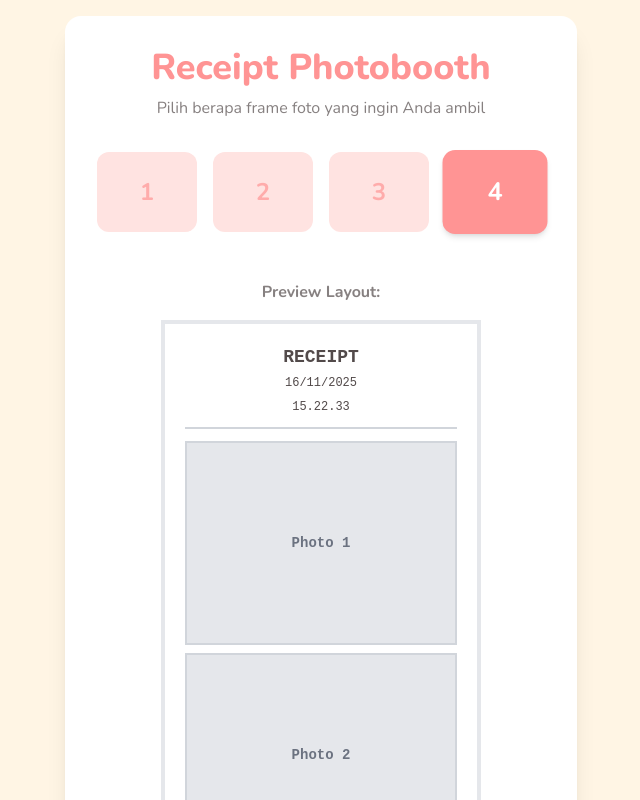
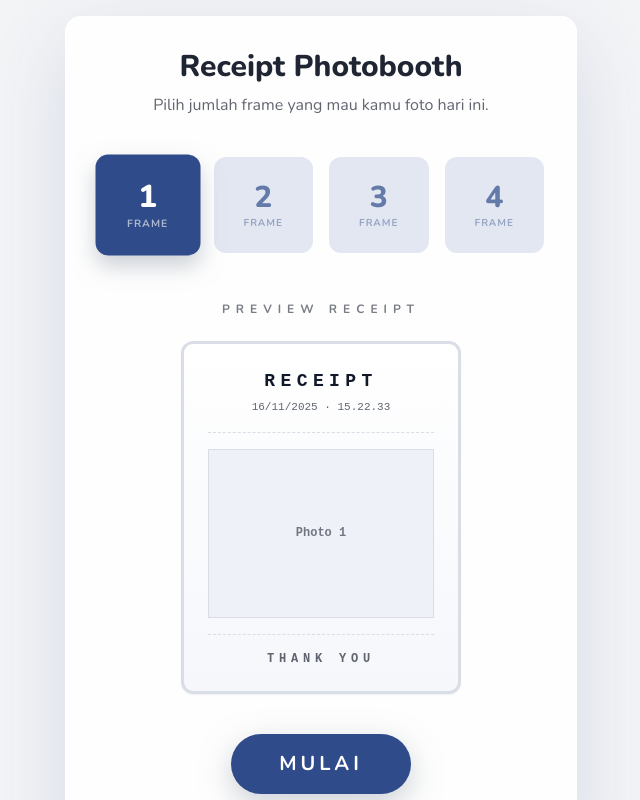
Before and after one commit to DaffaaAprilino/Receipt-Photobooth, a React (Vite) app: page / in a window 1280 px wide. Shown: the top 800 px of the page, without its empty margins (319-959 px from the left). Built offline with nearby package versions, Linux system fonts and the light colour scheme.

Commit message:
fix fitur

```diff
--- a/src/App.tsx
+++ b/src/App.tsx
@@ -3,8 +3,8 @@ import PhotoBooth from './components/PhotoBooth';
 
 export default function App() {
   return (
-    // PASTIKAN KELASNYA INI:
-    <div className="min-h-screen bg-brand-bg flex items-center justify-center p-4 font-sans text-brand-text">
+    // BG-GRAY-100 INI KUNCINYA
+    <div className="min-h-screen w-full bg-gray-100 flex items-center justify-center p-4 font-sans text-gray-900 overflow-x-hidden">
       <PhotoBooth />
     </div>
   );
--- a/src/components/FrameSelector.tsx
+++ b/src/components/FrameSelector.tsx
@@ -9,71 +9,84 @@ interface Props {
 
 export default function FrameSelector({ onFrameSelect, defaultFrameCount }: Props) {
   const [selectedFrameCount, setSelectedFrameCount] = useState<FrameCount>(defaultFrameCount);
-  const [previewFrameCount, setPreviewFrameCount] = useState<FrameCount>(defaultFrameCount);
 
   return (
-    // Ganti style card utama
-    <div className="bg-brand-surface rounded-2xl shadow-xl p-8 max-w-lg mx-auto">
-      <h1 className="text-4xl font-extrabold text-center mb-2 text-brand-primary">Receipt Photobooth</h1>
-      <p className="text-center text-brand-text/70 mb-8">Pilih berapa frame foto yang ingin Anda ambil</p>
+    <div className="w-full max-w-lg mx-auto rounded-2xl border border-white/70 bg-white/90 p-8 text-center shadow-[0_25px_80px_rgba(47,75,138,0.15)]">
+      <div className="space-y-2">
+        <h1 className="text-3xl font-black text-brand-text">Receipt Photobooth</h1>
+        <p className="text-base text-brand-text/70">
+          Pilih jumlah frame yang mau kamu foto hari ini.
+        </p>
+      </div>
 
-      {/* Ganti style tombol pilihan frame */}
-      <div className="grid grid-cols-2 md:grid-cols-4 gap-4 mb-8">
-        {([1, 2, 3, 4] as const).map(num => (
+      <div className="mt-10 grid gap-4 grid-cols-4 place-items-center">
+        {([1, 2, 3, 4] as const).map(num => {
+          const isActive = selectedFrameCount === num;
+          return (
             <button
               key={num}
-            onMouseEnter={() => setPreviewFrameCount(num)}
               onClick={() => setSelectedFrameCount(num)}
-            className={`p-6 rounded-xl font-bold text-2xl transition-all ${
-                selectedFrameCount === num
-                ? 'bg-brand-primary text-white scale-105 shadow-md'
-                : 'bg-brand-secondary text-brand-primary/70 hover:bg-brand-secondary/80'
+              // REVISI: Ubah shadow jadi abu-abu (gray-400/50)
+              className={`h-24 w-full rounded-xl border-2 flex flex-col items-center justify-center transition-all duration-200 ${
+                isActive
+                  ? 'border-brand-primary bg-brand-primary text-white shadow-[0_10px_20px_rgba(156,163,175,0.5)] scale-105'
+                  : 'border-brand-secondary bg-brand-secondary text-brand-primary/70 hover:border-brand-primary/50 hover:bg-brand-secondary/80'
               }`}
             >
-            {num}
+              <span className="text-3xl font-black">{num}</span>
+              <span className="text-[10px] font-bold uppercase tracking-widest opacity-60">
+                Frame
+              </span>
             </button>
+          );
+        })}
+      </div>
+
+      <div className="mt-12 mb-10">
+        <p className="text-xs font-semibold uppercase tracking-[0.5em] text-brand-text/60 mb-6">
+          Preview Receipt
+        </p>
+        <div className="flex justify-center">
+          <div className="relative w-full max-w-[280px] font-['Courier_New',monospace]">
+            <div className="relative rounded-xl border-[3px] border-[#D9DDE6] bg-gradient-to-b from-white to-[#F5F7FB] p-6 shadow-sm">
+              <div className="text-center text-[18px] font-black tracking-[0.3em]">RECEIPT</div>
+              <p className="mt-1 text-center text-[11px] text-brand-text/70">
+                {new Date().toLocaleDateString('id-ID')} · {new Date().toLocaleTimeString('id-ID')}
+              </p>
+
+              <div className="mt-4 border-t border-b border-dashed border-[#D9DDE6] py-4 space-y-3">
+                {Array.from({ length: selectedFrameCount }).map((_, idx) => (
+                  <div
+                    key={idx}
+                    className="flex items-center justify-center border border-[#D9DDE6] bg-[#EEF1F8] text-xs font-semibold text-brand-text/60"
+                    style={{ aspectRatio: '4 / 3' }}
+                  >
+                    Photo {idx + 1}
+                  </div>
                 ))}
               </div>
 
-      {/* Ganti style preview receipt */}
-      <div className="mt-12 mb-8">
-        <p className="text-center text-brand-text/70 mb-4 font-semibold">Preview Layout:</p>
-        <div className="mx-auto" style={{ maxWidth: '320px', fontFamily: '"Courier New", monospace' }}>
-          {/* Ganti border hitam jadi lebih soft */}
-          <div className="border-4 border-gray-200 bg-white p-5">
-            <p className="text-center font-bold mb-1" style={{ fontSize: '18px' }}>RECEIPT</p>
-            <p className="text-center text-xs mb-2">
-              {new Date().toLocaleDateString('id-ID')}
+              <p className="mt-4 text-center text-xs font-bold tracking-[0.4em] text-brand-text/70">
+                THANK YOU
               </p>
-            <p className="text-center text-xs mb-3">
-              {new Date().toLocaleTimeString('id-ID')}
-            </p>
-            <div className="border-t-2 border-b-2 border-gray-300 py-3 space-y-2">
-              {Array.from({ length: previewFrameCount }).map((_, idx) => (
-                <div key={idx} className="w-full bg-gray-200 border-2 border-gray-300 flex items-center justify-center" style={{ aspectRatio: '4/3' }}>
-                  <span className="text-gray-500 text-sm font-semibold">Photo {idx + 1}</span>
             </div>
-              ))}
-            </div>
-            <p className="text-center text-xs font-bold mt-3">Thank You!</p>
           </div>
         </div>
       </div>
 
-      {/* Ganti style tombol Mulai */}
-      <div className="mt-8 text-center">
+      <div className="flex flex-col items-center gap-3 text-center">
         <button
           onClick={() => onFrameSelect(selectedFrameCount)}
-          // Ganti style tombol outline-mu
-          className="bg-brand-surface text-brand-primary font-bold text-xl py-3 px-12 rounded-full border-2 border-brand-primary hover:bg-brand-secondary transition-colors"
+          // REVISI: Ubah shadow jadi abu-abu (gray-400/50)
+          className="inline-flex items-center gap-3 rounded-full bg-brand-primary px-12 py-4 text-xl font-bold uppercase tracking-[0.2em] text-white shadow-[0_10px_30px_rgba(156,163,175,0.5)] transition-transform hover:scale-105 active:scale-95"
         >
           Mulai
         </button>
+
+        <p className="text-sm text-brand-text/60">
+          Tekan tombol di atas untuk memulai foto.
+        </p>
       </div>
-
-      <p className="text-center text-sm text-brand-text/60 mt-4">
-        Pilih jumlah frame dan tekan tombol Mulai
-      </p>
     </div>
   );
 }
--- a/src/components/PhotoBooth.tsx
+++ b/src/components/PhotoBooth.tsx
@@ -1,5 +1,5 @@
 // src/components/PhotoBooth.tsx
-import { useRef, useState, useEffect } from 'react'; // <-- Tambah useEffect
+import { useRef, useState, useEffect } from 'react';
 import { FrameCount, Photo, Step } from '../types';
 
 import FrameSelector from './FrameSelector';
@@ -10,7 +10,8 @@ import PrintingOverlay from './PrintingOverlay';
 export default function PhotoBooth() {
   const videoRef = useRef<HTMLVideoElement>(null);
   const canvasRef = useRef<HTMLCanvasElement>(null);
-  const [frameCount, setFrameCount] = useState<FrameCount>(4);
+
+  const [frameCount, setFrameCount] = useState<FrameCount>(1);
   const [photos, setPhotos] = useState<Photo[]>([]);
   const [, setIsCameraActive] = useState(false);
   const [currentStep, setCurrentStep] = useState<Step>('select');
@@ -18,9 +19,10 @@ export default function PhotoBooth() {
   const [printProgress, setPrintProgress] = useState(0);
   const [isFlashing, setIsFlashing] = useState(false);
   const [stream, setStream] = useState<MediaStream | null>(null);
+  const [countdown, setCountdown] = useState<number | null>(null);
 
-  // REVISI: Tambah state untuk hitungan mundur
-  const [countdown, setCountdown] = useState<number | null>(null);
+  // REVISI: State baru untuk memunculkan popup konfirmasi
+  const [isReviewing, setIsReviewing] = useState(false);
 
   useEffect(() => {
     if (currentStep === 'capture' && stream && videoRef.current) {
@@ -28,44 +30,40 @@ export default function PhotoBooth() {
     }
   }, [currentStep, stream]);
 
-  // REVISI: Tambah useEffect untuk MENJALANKAN hitungan mundur
   useEffect(() => {
-    // Jika countdown tidak berjalan, jangan lakukan apa-apa
     if (countdown === null) return;
-
-    // Jika countdown sampai 0...
     if (countdown === 0) {
-      setCountdown(null); // Matikan angka
-      performCapture();   // Ambil fotonya!
+      setCountdown(null);
+      performCapture();
     } else {
-      // Jika masih di atas 0, kurangi 1 setiap detik
       const timer = setTimeout(() => {
         setCountdown(countdown - 1);
-      }, 1000); // 1 detik
-
-      // Bersihkan timer jika komponennya di-unmount
+      }, 1000);
       return () => clearTimeout(timer);
     }
-  }, [countdown]); // Efek ini akan berjalan setiap kali nilai 'countdown' berubah
+  }, [countdown]);
 
   const startCamera = async (count: FrameCount) => {
     setFrameCount(count);
     try {
       const streamData = await navigator.mediaDevices.getUserMedia({
-        video: { facingMode: 'user' },
+        video: {
+            facingMode: 'user',
+            width: { ideal: 1280 },
+            height: { ideal: 720 }
+        },
       });
       setStream(streamData);
       setIsCameraActive(true);
       setCurrentStep('capture');
       setPhotos([]);
+      setIsReviewing(false); // Reset state reviewing
     } catch (error) {
       console.error('Error accessing camera:', error);
       alert('Tidak bisa mengakses kamera');
     }
   };
 
-  // REVISI: Ini fungsi baru untuk MENGAMBIL FOTO
-  // (Logika dari capturePhoto dipindah ke sini)
   const performCapture = async () => {
     if (!videoRef.current || !canvasRef.current) return;
 
@@ -77,32 +75,38 @@ export default function PhotoBooth() {
 
     canvas.width = videoRef.current.videoWidth;
     canvas.height = videoRef.current.videoHeight;
+
     ctx.translate(canvas.width, 0);
     ctx.scale(-1, 1);
     ctx.drawImage(videoRef.current, 0, 0);
     ctx.setTransform(1, 0, 0, 1, 0, 0);
+
     const photoData = canvas.toDataURL('image/png');
 
     setTimeout(() => setIsFlashing(false), 100);
 
     const newPhotos = [...photos, { data: photoData, timestamp: new Date() }];
     setPhotos(newPhotos);
-    setIsCountingDown(false); // Selesai countdown
+    setIsCountingDown(false);
 
+    // REVISI: Jika foto sudah penuh, JANGAN pindah halaman dulu.
+    // Tapi nyalakan mode "Reviewing" (Konfirmasi)
     if (newPhotos.length === frameCount) {
-      stopCamera();
-      setCurrentStep('result');
+      setIsReviewing(true);
     }
   }
 
-  // REVISI: capturePhoto sekarang HANYA MEMULAI hitungan
   const capturePhoto = async () => {
-    // Jangan lakukan apa-apa jika sedang countdown
     if (isCountingDown) return;
+    setIsCountingDown(true);
+    setCountdown(3);
+  };
 
-    setIsCountingDown(true); // Mulai countdown
-    setCountdown(3); // Set angka ke 3 (ini akan memicu useEffect)
-    // Loop 'for' 3 detik dihapus dari sini
+  // REVISI: Fungsi ini dipanggil kalau user klik "Lanjut Cetak"
+  const confirmFinish = () => {
+    stopCamera();
+    setCurrentStep('result');
+    setIsReviewing(false);
   };
 
   const stopCamera = () => {
@@ -114,27 +118,50 @@ export default function PhotoBooth() {
     setStream(null);
   };
 
+  const retakeSession = () => {
+    setIsCountingDown(false);
+    setCountdown(null);
+    setIsReviewing(false); // Matikan modal konfirmasi kalau mau ngulang
+    setPhotos((prevPhotos) => {
+      if (prevPhotos.length === 0) return prevPhotos;
+      return prevPhotos.slice(0, -1);
+    });
+  };
+
+  const resetToHome = () => {
+    stopCamera();
+    setPhotos([]);
+    setCurrentStep('select');
+  };
+
   const downloadReceipt = () => {
-    // ... (FUNGSI INI SAMA, TIDAK BERUBAH) ...
     setCurrentStep('printing');
     setPrintProgress(0);
+
     const receiptCanvas = document.createElement('canvas');
     const ctx = receiptCanvas.getContext('2d');
     if (!ctx) return;
+
     const receiptWidth = 320;
+    const padding = 20;
     const photoWidth = 280;
-    const padding = 20;
-    const photoHeight = Math.round((photoWidth * 3) / 4);
+    const photoHeight = Math.round(photoWidth * 0.75);
+
     const spacing = 10;
     const totalHeight = padding + 60 + spacing + (photoHeight * frameCount) + (spacing * (frameCount - 1)) + 30 + padding;
+
     receiptCanvas.width = receiptWidth;
     receiptCanvas.height = totalHeight;
+
     ctx.fillStyle = '#FFFFFF';
     ctx.fillRect(0, 0, receiptWidth, totalHeight);
+
     ctx.strokeStyle = '#000000';
     ctx.lineWidth = 2;
     ctx.strokeRect(2, 2, receiptWidth - 4, totalHeight - 4);
+
     let yOffset = padding;
+
     ctx.fillStyle = '#000000';
     ctx.font = 'bold 20px "Courier New", monospace';
     ctx.textAlign = 'center';
@@ -146,6 +173,7 @@ export default function PhotoBooth() {
     ctx.font = '10px "Courier New", monospace';
     ctx.fillText(new Date().toLocaleTimeString('id-ID'), receiptWidth / 2, yOffset + 10);
     yOffset += spacing + 10;
+
     ctx.strokeStyle = '#000000';
     ctx.setLineDash([]);
     ctx.beginPath();
@@ -153,17 +181,37 @@ export default function PhotoBooth() {
     ctx.lineTo(receiptWidth - padding, yOffset);
     ctx.stroke();
     yOffset += spacing + 5;
+
     const photoPromises = photos.map((photo, index) => {
       return new Promise<void>((resolve) => {
         const tempCanvas = document.createElement('canvas');
         tempCanvas.width = photoWidth;
         tempCanvas.height = photoHeight;
         const tempCtx = tempCanvas.getContext('2d');
+
         if (tempCtx) {
           const tempImg = new Image();
           tempImg.onload = () => {
+            const targetRatio = photoWidth / photoHeight;
+            const imgRatio = tempImg.width / tempImg.height;
+
+            let sx = 0, sy = 0, sWidth = tempImg.width, sHeight = tempImg.height;
+
+            if (imgRatio > targetRatio) {
+                sWidth = tempImg.height * targetRatio;
+                sx = (tempImg.width - sWidth) / 2;
+            } else {
+                sHeight = tempImg.width / targetRatio;
+                sy = (tempImg.height - sHeight) / 2;
+            }
+
             tempCtx.filter = 'grayscale(100%) contrast(1.1)';
-            tempCtx.drawImage(tempImg, 0, 0, photoWidth, photoHeight);
+            tempCtx.drawImage(
+                tempImg,
+                sx, sy, sWidth, sHeight,
+                0, 0, photoWidth, photoHeight
+            );
+
             ctx.drawImage(tempCanvas, padding, yOffset + (index * (photoHeight + spacing)), photoWidth, photoHeight);
             resolve();
           };
@@ -173,13 +221,16 @@ export default function PhotoBooth() {
         }
       });
     });
+
     Promise.all(photoPromises).then(() => {
         yOffset += (photoHeight * frameCount) + (spacing * (frameCount - 1));
         yOffset += spacing;
         yOffset += 12;
+
         ctx.font = 'bold 12px "Courier New", monospace';
         ctx.textAlign = 'center';
         ctx.fillText('Thank You!', receiptWidth / 2, yOffset);
+
         let progress = 0;
         const printInterval = setInterval(() => {
             progress += Math.random() * 25;
@@ -203,13 +254,6 @@ export default function PhotoBooth() {
     });
   };
 
-  const reset = () => {
-    stopCamera();
-    setPhotos([]);
-    setCurrentStep('select');
-  };
-
-  // --- RENDER LOGIC ---
   return (
     <div className="w-full max-w-2xl">
       {currentStep === 'select' && (
@@ -223,12 +267,14 @@ export default function PhotoBooth() {
         <CaptureScreen
           videoRef={videoRef}
           onCapture={capturePhoto}
-          onReset={reset}
-          photosTaken={photos.length}
+          onRetake={retakeSession}
+          onConfirm={confirmFinish} // REVISI: Kirim fungsi konfirmasi ke UI
+          isReviewing={isReviewing} // REVISI: Kirim status reviewing
+          photos={photos}
           totalFrames={frameCount}
           isCountingDown={isCountingDown}
           isFlashing={isFlashing}
-          countdown={countdown} // <-- Kirim prop countdown
+          countdown={countdown}
         />
       )}
 
@@ -236,7 +282,7 @@ export default function PhotoBooth() {
         <ResultScreen
           photos={photos}
           onDownload={downloadReceipt}
-          onReset={reset}
+          onReset={resetToHome}
         />
       )}
 
--- a/src/components/ResultScreen.tsx
+++ b/src/components/ResultScreen.tsx
@@ -9,58 +9,64 @@ interface Props {
 }
 
 export default function ResultScreen({ photos, onDownload, onReset }: Props) {
+  const displayDate = photos[0]?.timestamp ?? new Date();
+
   return (
-    // Ganti style card
-    <div className="bg-brand-surface rounded-2xl shadow-xl p-8">
-      <h2 className="text-2xl font-bold text-center mb-6 text-brand-primary">RECEIPT</h2>
+    <div className="mx-auto w-full rounded-2xl border border-brand-secondary bg-white/95 p-6 text-center shadow-[0_30px_90px_rgba(0,0,0,0.08)] sm:p-10">
+      <h2 className="text-3xl font-black text-brand-text">Receipt Siap</h2>
+      <p className="mt-2 text-brand-text/70">Simak hasilnya di preview lalu download kalau sudah pas.</p>
 
-      {/* Receipt Preview */}
-      <div className="mx-auto mb-8" style={{ maxWidth: '320px', fontFamily: '"Courier New", monospace' }}>
-        {/* Ganti style border */}
-        <div className="border-4 border-gray-200 bg-white p-5">
-          <p className="text-center font-bold text-lg mb-1" style={{ fontSize: '18px' }}>RECEIPT</p>
-          <p className="text-center text-xs mb-2">
-            {photos.length > 0 ? photos[0].timestamp.toLocaleDateString('id-ID') : new Date().toLocaleDateString('id-ID')}
+      <div className="mt-8 flex justify-center">
+        <div className="w-full max-w-sm font-['Courier_New',monospace]">
+          <div className="rounded-xl border-[3px] border-[#D9DDE6] bg-gradient-to-b from-white to-[#F5F7FB] px-7 py-8 shadow-[0_25px_45px_rgba(0,0,0,0.08)]">
+            <div className="text-center text-[20px] font-black tracking-[0.4em]">RECEIPT</div>
+            <p className="mt-2 text-center text-[12px] text-brand-text/70">
+              {displayDate.toLocaleDateString('id-ID')} · {displayDate.toLocaleTimeString('id-ID')}
             </p>
-          <p className="text-center text-xs mb-3">
-            {photos.length > 0 ? photos[0].timestamp.toLocaleTimeString('id-ID') : new Date().toLocaleTimeString('id-ID')}
-          </p>
-          {/* Ganti style garis */}
-          <div className="border-t-2 border-b-2 border-gray-300 py-3 space-y-2">
+
+            <div className="mt-5 border-y border-dashed border-[#D9DDE6] py-5 space-y-4">
               {photos.map((photo, idx) => (
-              <div key={idx} className="w-full">
+                <div
+                  key={idx}
+                  className="border border-[#D9DDE6] bg-[#EEF1F8]"
+                  // REVISI: Aspek Rasio Landscape 4/3
+                  style={{ aspectRatio: '4 / 3' }}
+                >
                   <img
                     src={photo.data}
                     alt={`Photo ${idx + 1}`}
-                  style={{
-                    filter: 'grayscale(100%) contrast(1.1)', // Ini tetap B&W
-                    width: '100%',
-                    aspectRatio: '4/3',
-                    objectFit: 'cover',
-                  }}
+                    className="h-full w-full object-cover"
+                    style={{ filter: 'grayscale(100%) contrast(1.08)' }}
                   />
                 </div>
               ))}
             </div>
-          <p className="text-center text-xs font-bold mt-3">Thank You!</p>
+
+            <p className="mt-6 text-center text-xs font-bold tracking-[0.5em] text-brand-text/70">
+              THANK YOU
+            </p>
+          </div>
         </div>
       </div>
 
-      {/* Ganti style tombol */}
-      <div className="flex gap-4">
+      <div className="mt-8 flex flex-col gap-4 sm:flex-row sm:justify-center">
         <button
           onClick={onDownload}
-          className="flex-1 bg-brand-primary text-white py-3 rounded-lg font-bold hover:bg-brand-primary-hover flex items-center justify-center gap-2"
+          className="flex-1 rounded-full bg-brand-primary px-8 py-4 text-lg font-bold text-white shadow-[0_18px_40px_rgba(47,75,138,0.35)] transition-transform hover:scale-[1.02]"
         >
+          <span className="inline-flex items-center justify-center gap-2">
             <Download size={20} />
             Download Receipt
+          </span>
         </button>
         <button
           onClick={onReset}
-          className="flex-1 bg-brand-surface text-brand-primary py-3 rounded-lg font-bold border-2 border-brand-primary hover:bg-brand-secondary flex items-center justify-center gap-2"
+          className="flex-1 rounded-full border-2 border-brand-primary px-8 py-4 text-lg font-bold text-brand-primary transition-colors hover:bg-brand-secondary"
         >
+          <span className="inline-flex items-center justify-center gap-2">
             <RotateCcw size={20} />
             Ulangi
+          </span>
         </button>
       </div>
     </div>
--- a/tailwind.config.js
+++ b/tailwind.config.js
@@ -10,12 +10,12 @@ export default {
         'sans': ['Nunito', 'sans-serif'],
       },
       colors: {
-        'brand-bg': '#FFF5E4',      // Soft Peach/Beige
-        'brand-surface': '#FFFFFF', // Tetap putih bersih
-        'brand-primary': '#FF9494', // Soft Pink/Coral
-        'brand-primary-hover': '#FF7A7A',
-        'brand-secondary': '#FFE3E1', // Lightest Pink
-        'brand-text': '#524A4A'    // Dark Brown (lebih lembut dari hitam)
+        'brand-bg': '#F3F6FB',
+        'brand-surface': '#FFFFFF',
+        'brand-primary': '#2F4B8A',
+        'brand-primary-hover': '#253B6A',
+        'brand-secondary': '#E2E7F1',
+        'brand-text': '#1F2533'
       }
     },
   },
```
Also changed, not shown: src/components/CaptureScreen.tsx (+97 -35 lines). Lines whose indentation alone changed are shown as unchanged.
